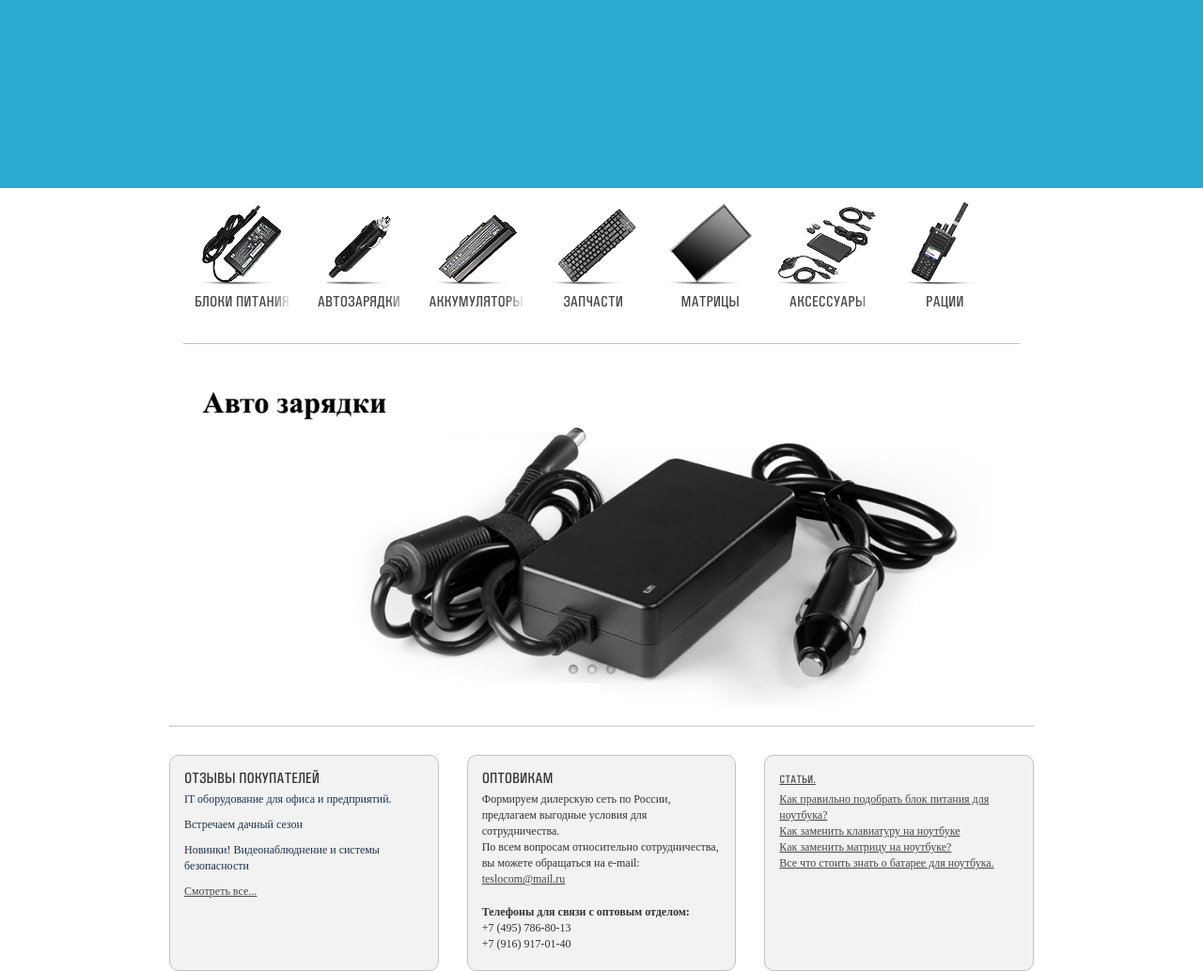
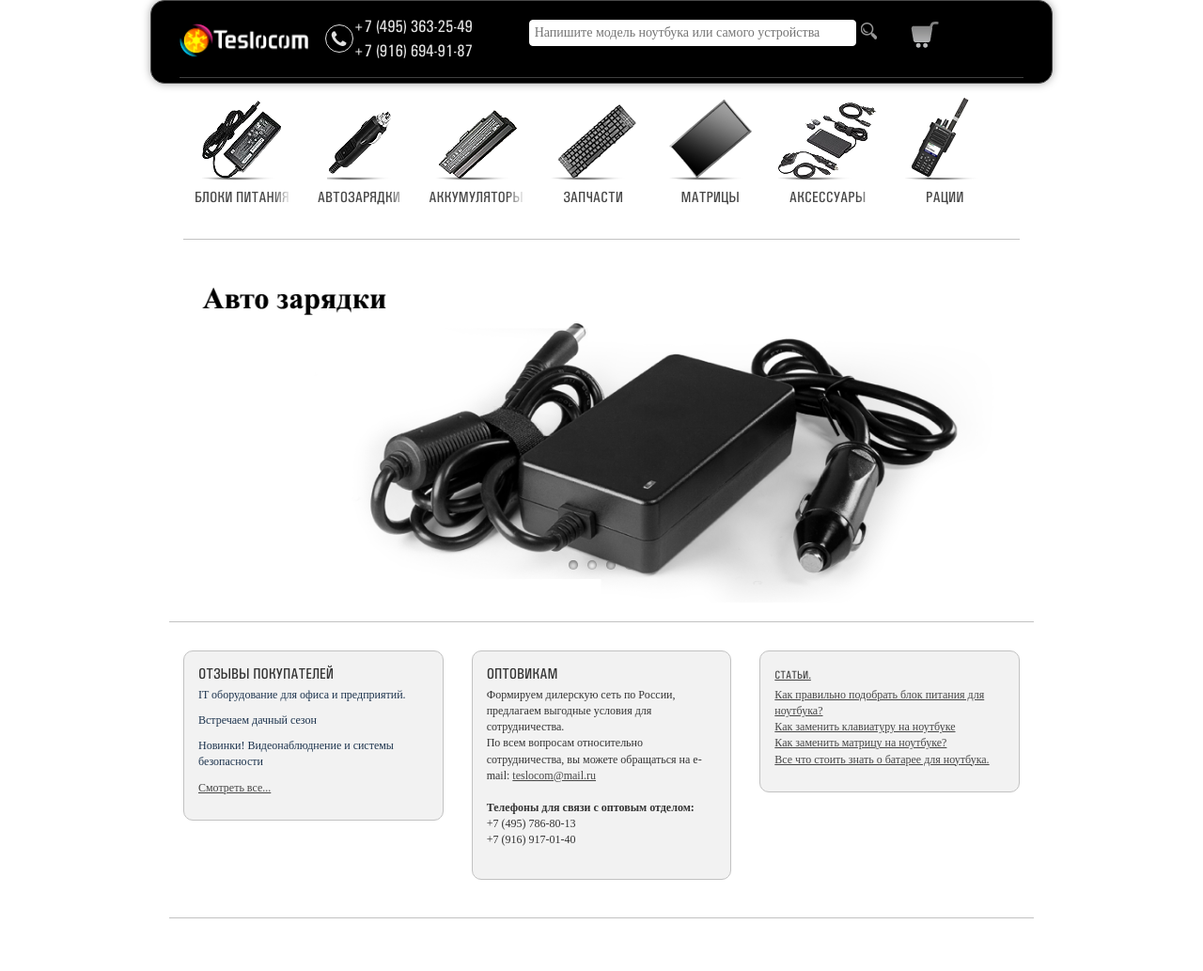
Before and after one commit to dikarev/teslocom, a plain HTML site: page index.html in a window 1280 px wide. Shown: the top 1033 px of the page at 94% size. Drawn offline with Linux system fonts and the light colour scheme.

Commit message:
logo, number, search

```diff
--- a/assets/css/app.css
+++ b/assets/css/app.css
@@ -1,3 +1,8 @@
+@media (min-width: 1200px) {
+    .header .container {
+        width: 990px;
+    }
+}
 @media (min-width: 1200px) {
     .container {
         width: 920px;
@@ -7,9 +12,78 @@
     font-family: univers_condensedmedium;
     src: url(../font/UniversCondensedMedium.ttf);
 }
-.header {
-    background: #2aabd2;
-    height: 200px;
+/* header */
+.header .block__header {
+    background-color: #000000;
+    border-radius: 15px;
+    border: 1px solid #4a4a4a;
+    box-shadow: 0 0 10px rgba(0,0,0,0.35);
+    left: 0;
+    margin: 0;
+    padding: 15px 30px 5px;
+    position: relative;
+    top: 0;
+    width: 100%;
+    z-index: 130;
+}
+.header .block__top {
+    border-bottom: solid 1px #3f3f3f;
+    left: 0;
+    padding: 0 0 5px 0;
+    position: relative;
+    top: 0;
+    z-index: 1;
+}
+.header .header__logo {
+    padding-top: 8px;
+    width: 110%;
+}
+.header .fa-phone {
+    border-radius: 50%;
+    border: 1px solid #e1e1e1;
+    color: #e1e1e1;
+    float: left;
+    font-size: 20px;
+    height: 30px;
+    line-height: 30px;
+    position: absolute;
+    text-align: center;
+    top: 10px;
+    width: 30px;
+    z-index: 2;
+}
+.header .phone__number {
+    list-style: none;
+    padding: 0 0 0 30px;
+}
+header .phone__number .number {
+    color: #e1e1e1;
+    font-family: 'univers_condensedmedium';
+    font-size: 18px;
+}
+/* search */
+.header .search {
+    left: 0;
+    margin: 5px -15px 0 -15px;
+    position: relative;
+    top: 0;
+    z-index: 125;
+}
+.header .search__form {
+    border-radius: 4px;
+    border: 1px solid #ffffff;
+    color: #000000;
+    font-family: 'pf_dindisplay_proregular';
+    padding: 3px 5px;
+    width: 90%;
+}
+.header .search [type=submit] {
+    background: transparent url(../img/srch.png) no-repeat center;
+    border: 0 none;
+    cursor: pointer;
+    height: 20px;
+    text-indent: -9999px;
+    width: 20px;
 }
 /* container */
 /* categories */
@@ -33,7 +107,7 @@
 }
 .top-menu .root-items:hover .list__item:after,
 .top-menu .sub-item:hover .list__sub-item:after {
-    background: rgba(255,255,255, 0.5);
+    background: rgba(255,255,255, 0.3);
     content: '';
     display: block;
     height: 100%;
@@ -104,6 +178,8 @@
     position: absolute;
     width: 100%;
     z-index: 50;
+    left: 0;
+    margin-left: 0.5px;
 }
 .top-menu .list__item:hover .sub-item {
     display: block;
@@ -134,67 +210,68 @@
     margin: 0px 3px;
     width: 10px;
 }
-/* container__cdop */
-.container__cdop {
+/* information */
+.information {
     border-bottom: 1px solid #c2c2c2;
     border-top: 1px solid #c2c2c2;
     margin-top: 20px;
-    padding: 30px 0px 30px;
+    padding-top: 30px;
+    padding-bottom: 30px;
     text-align: center;
 }
-.container__cdop .cdop-list {
+.information .information__list {
     background: #f2f2f2;
     border-radius: 10px;
     border: solid 1px #c2c2c2;
     display: inline-block;
     font-family: 'pf_dindisplay_proregular';
     font-size: 12px;
-    height: 230px;
     margin-bottom: 10px;
     overflow: hidden;
     padding: 15px;
     text-align: left;
     vertical-align: top;
 }
-.cdop-list > h1,h3 {
+.information__list > h1,h3 {
     font-family: 'univers_condensedmedium';
     font-size: 16px;
     font-weight: inherit;
     margin: 0 0 5px 0;
     text-transform: uppercase;
 }
-.new_title,
-.news_viewall {
+.information .new_title,
+.information .news_viewall {
     color: #1C334D;
     padding-bottom: 10px;
 }
-.new_title .new_title-link {
+.information .new_title .new_title-link {
     color: inherit;
     font-weight: inherit;
 }
-.new_title .new_title-link:hover {
+.information .new_title .new_title-link:hover {
     text-decoration: none;
 }
-.new_date {
+.information .new_date {
     display: none;
 }
-.news_viewall > a,
-.cpt_news_short_list > a,
-.list__item >li > a, h3>a {
+.information .news_viewall > a,
+.information .information__wholesalers > a,
+.information .list__item >li > a, h3>a {
     color: #464646;
     text-decoration: underline;
 }
-.cdop-list>h3>a {
+.information .information__list>h3>a {
     font-size: 75%;
 }
-.list__item {
+.information .list__item {
     list-style: none;
     padding: 0;
 }
-/* container__pdop */
-.conteiner__bdop {
+/* container__brand */
+.conteiner__brand {
     margin-top: 30px;
-    padding: 30px 0px;
+    padding-top: 30px;
+    padding-bottom: 30px;
     text-align: center;
 }
 .content .image {
--- a/index.html
+++ b/index.html
@@ -12,7 +12,42 @@
     </head>
     <body>
         <header class="header">
+            <div class="container">
+                <div class="block__header">
+                    <div class="block__top">
+                        <div class="row">
+                            <div class="col-sm-6 col-md-2">
+                                <div class="header__logo">
+                                    <a href="#"><img class="img-responsive" src="assets/img/logo.png" alt="Logo"/></a>
+                                </div>
+                            </div>
+                            <div class="col-sm-6 col-md-3">
+                                <i class="fa fa-phone"></i>
+                                <ul class="phone__number">
+                                    <li class="number">+7 <span>(495)</span> 363-25-49</li>
+                                    <li class="number">+7 <span>(916)</span> 694-91-87</li>
+                                </ul>
+                            </div>
 
+                            <div class="col-sm-6 col-md-5">
+                                <form method="get" action="/search/">
+                                    <div class="search">
+                                        <input class="search__form" type="text"  name="query"  placeholder="Напишите модель ноутбука или самого устройства" autocomplete="off" />
+                                        <input type="submit" value="Найти">
+                                    </div>
+                                </form>
+                            </div>
+
+                            <div class="col-sm-6 col-md-2">
+                                <img src="assets/img/cart.png" alt="Корзина" />
+
+                            </div>
+                        </div>
+                    </div>
+
+                    <div class="block__bottom"></div>
+                </div>
+            </div>
         </header>
 
         <div class="content">
@@ -83,6 +118,35 @@
                                     <span class="name">Автозарядки</span>
                                 </a>
                             </div>
+
+                            <ul class="sub-item">
+                                <li class="list__sub-item">
+                                    <div class="vm">
+                                        <a  class="link" href='/category/avtozarjadki-dlja-planshetov/'>
+                                            <p><img src="assets/img/avtz_pl.png" alt="Автозярядки для планшетов"></p>
+                                            <span class="name">Автозарядки для планшетов</span>
+                                        </a>
+                                    </div>
+                                </li>
+
+                                <li class="list__sub-item">
+                                    <div class="vm">
+                                        <a class="link" href='/category/avtomobilnye-zarjadnye-ustrojstva/'>
+                                            <p><img src="assets/img/avtz_nb.png" alt="Автозарядки для ноутбукув"></p>
+                                            <span class="name">Автозарядки для ноутбуков</span>
+                                        </a>
+                                    </div>
+                                </li>
+
+                                <li class="list__sub-item">
+                                    <div class="vm">
+                                        <a class="link" href='/category/avtoinvertory/'>
+                                            <p><img src="assets/img/avtoinvertory.jpg" alt="Автоинверторы"></p>
+                                            <span class="name">Автоинверторы</span>
+                                        </a>
+                                    </div>
+                                </li>
+                            </ul>
                         </li>
 
                         <li class="list__item">
@@ -159,11 +223,11 @@
                     </div>
                 </div>
             </div>
-
-            <div class="container container__cdop">
+            <!-- information -->
+            <div class="container information">
                 <div class="row">
                     <div class="col-sm-4">
-                        <div class="cdop-list">
+                        <div class="information__list">
                             <h1>ОТЗЫВЫ ПОКУПАТЕЛЕЙ</h1>
                             <div class="new_date">12 мая 2016</div>
                             <div class="new_title">
@@ -183,9 +247,9 @@
                         </div>
                     </div>
                     <div class="col-sm-4">
-                        <div class="cdop-list">
+                        <div class="information__list">
                             <h1>ОПТОВИКАМ</h1>
-                            <div class="cpt_news_short_list">Формируем дилерскую сеть по России, предлагаем выгодные условия для сотрудничества.
+                            <div class="information__wholesalers">Формируем дилерскую сеть по России, предлагаем выгодные условия для сотрудничества.
                                 <br/>
                                 По всем вопросам относительно сотрудничества, вы можете обращаться на e-mail: <a href="mailto:teslocom@mail.ru" rel="nofollow">teslocom@mail.ru</a><br /><br />
                                 <strong>Телефоны для связи с оптовым отделом:</strong><br/>
@@ -195,7 +259,7 @@
                         </div>
                     </div>
                     <div class="col-sm-4">
-                        <div class="cdop-list">
+                        <div class="information__list">
                             <h3><a href="http://teslocom.ru/blog-teslokom/">Статьи.</a></h3>
                             <ul  class="list__item">
                                 <li>
@@ -216,7 +280,7 @@
                 </div>
             </div>
 
-            <div class="container conteiner__bdop">
+            <div class="container conteiner__brand">
                 <div class="row">
                     <div class="col-xs-6 col-md-3">
                         <img class="img-responsive image" src="assets/img/warranty.jpeg" alt="Warranty"/>
```
Also changed, not shown: assets/img/avtoinvertory.jpg (added), assets/img/avtz_nb.png (added), assets/img/avtz_pl.png (added), assets/img/body_bg.jpg (added), assets/img/cart.png (added), assets/img/logo.png (added), assets/img/srch.png (added).
